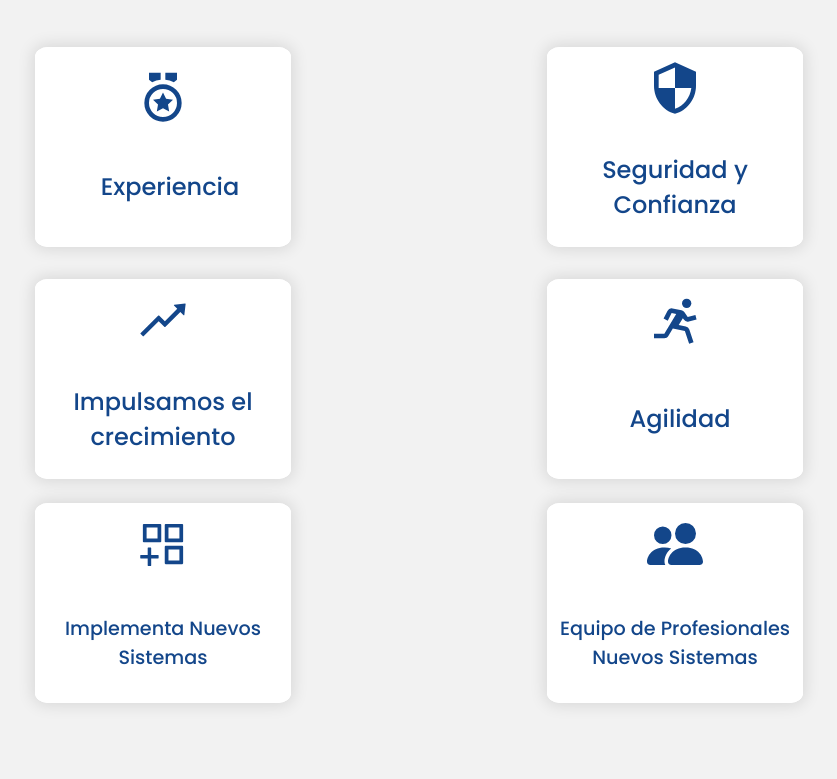
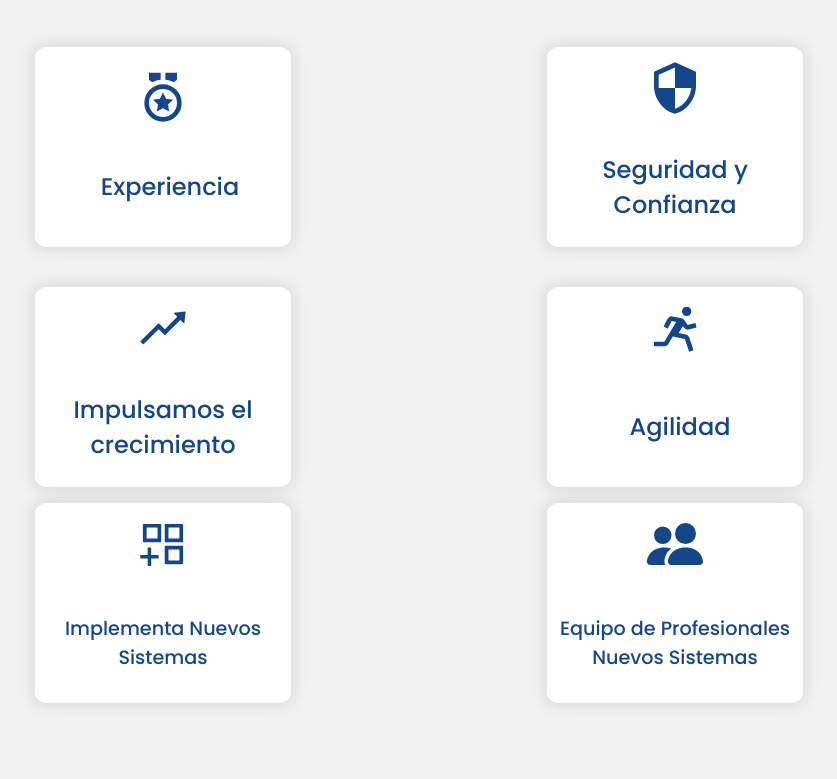
Before and after one commit to Heinshou/TotalFinancialIT, a React (Vite) app: page / in a window 1280 px wide. Shown: the part 830-1609 px from the top of the page, without its empty margins (221-1058 px from the left). Built offline with nearby package versions, Linux system fonts and the light colour scheme.

Commit message:
Miercoles

```diff
--- a/src/Styles/secondSection.css
+++ b/src/Styles/secondSection.css
@@ -219,11 +219,11 @@
     }
 
     .cards__sections3{
-        top: 35%;
+        top: 36%;
     }
 
     .cards__sections4{
-        top: 35%;
+        top: 36%;
     }
 
     .cards__sections5{
```
